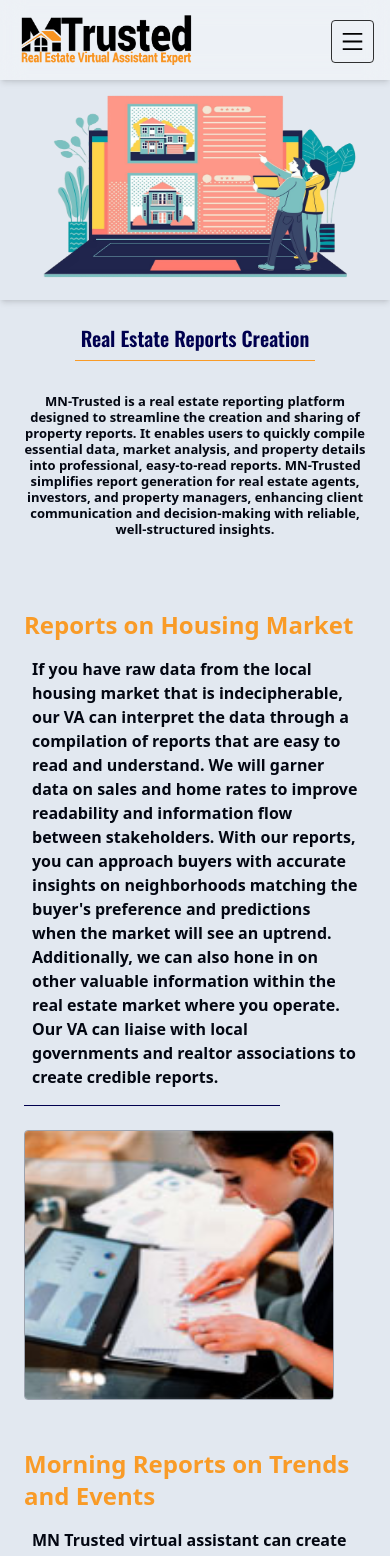
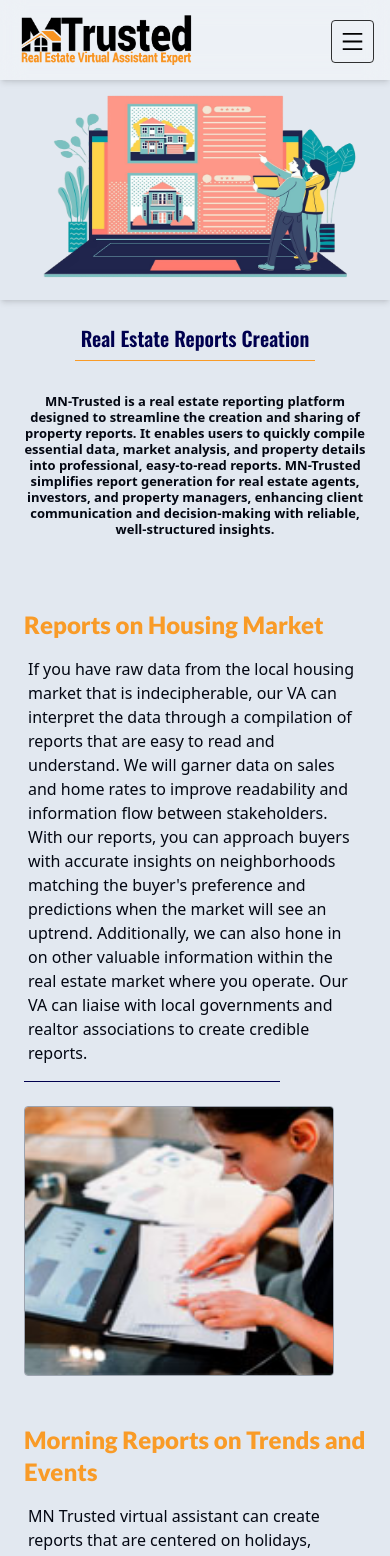
Before and after one commit to Adnankhan10s/MN-trusted, a Next.js app: page /categories/service-1 in a window 390 px wide. Shown: the top 1556 px of the page. Built offline with nearby package versions, Linux system fonts and the light colour scheme.

Commit message:
add some styles

```diff
--- a/src/app/categories/[category]/page.tsx
+++ b/src/app/categories/[category]/page.tsx
@@ -6,6 +6,13 @@
 import { notFound } from 'next/navigation';
 import { Oswald } from 'next/font/google';
 import ItemList from '@/components/otherComponents/ItemList';
+import { Montserrat } from 'next/font/google';
+
+const monserrat = Montserrat({
+weight:"600",
+subsets:["latin"],
+display:"auto"
+});
 
 const oswald = Oswald({
    weight:"600",
--- a/src/components/otherComponents/ItemList.tsx
+++ b/src/components/otherComponents/ItemList.tsx
@@ -3,7 +3,13 @@
 import { Item } from '../../../serviceData';
 import { motion } from 'framer-motion';
 import Image from 'next/image';
+import { Lato } from 'next/font/google';
 
+const lato = Lato({
+weight:"900",
+subsets:["latin"],
+display:"auto"
+});
 interface ItemsListProps{
  items:Item[];
 }
@@ -23,8 +29,8 @@
                     >
                         <div className='space-y-2 w-full'>
                          {/* <h2 className='text-white/70 text-7xl my-4'>{`0 ${index +1}`}</h2> */}
-                         <h2 className='md:text-4xl 2xl:text-6xl text-2xl font-bold text-[#f99b27]'>{item.title}</h2>
-                         <p className='md:text-lg text-gray-950 break-words font-semibold md:font-bold md:p-4 px-2 py-2'>{item.description}</p>
+                         <h2 className={`${lato.className} md:text-4xl 2xl:text-6xl text-2xl font-bold text-[#f99b27]`}>{item.title}</h2>
+                         <p className='md:text-lg text-gray-950 break-words  md:font-bold md:p-4 px-1 py-2'>{item.description}</p>
                          <div className='w-64 h-[1px] bg-[#00004f] my-4'>
                          </div>
 
```
